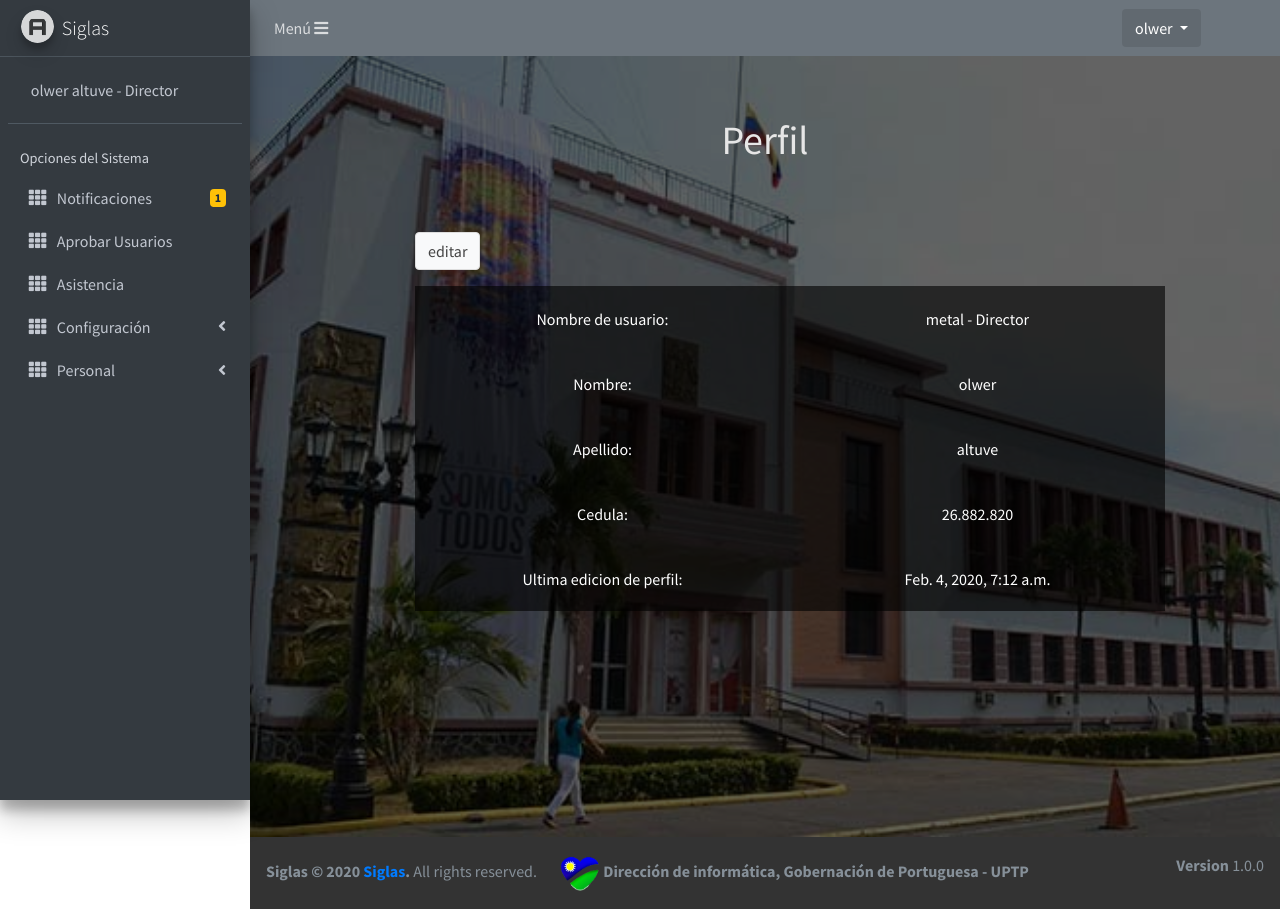
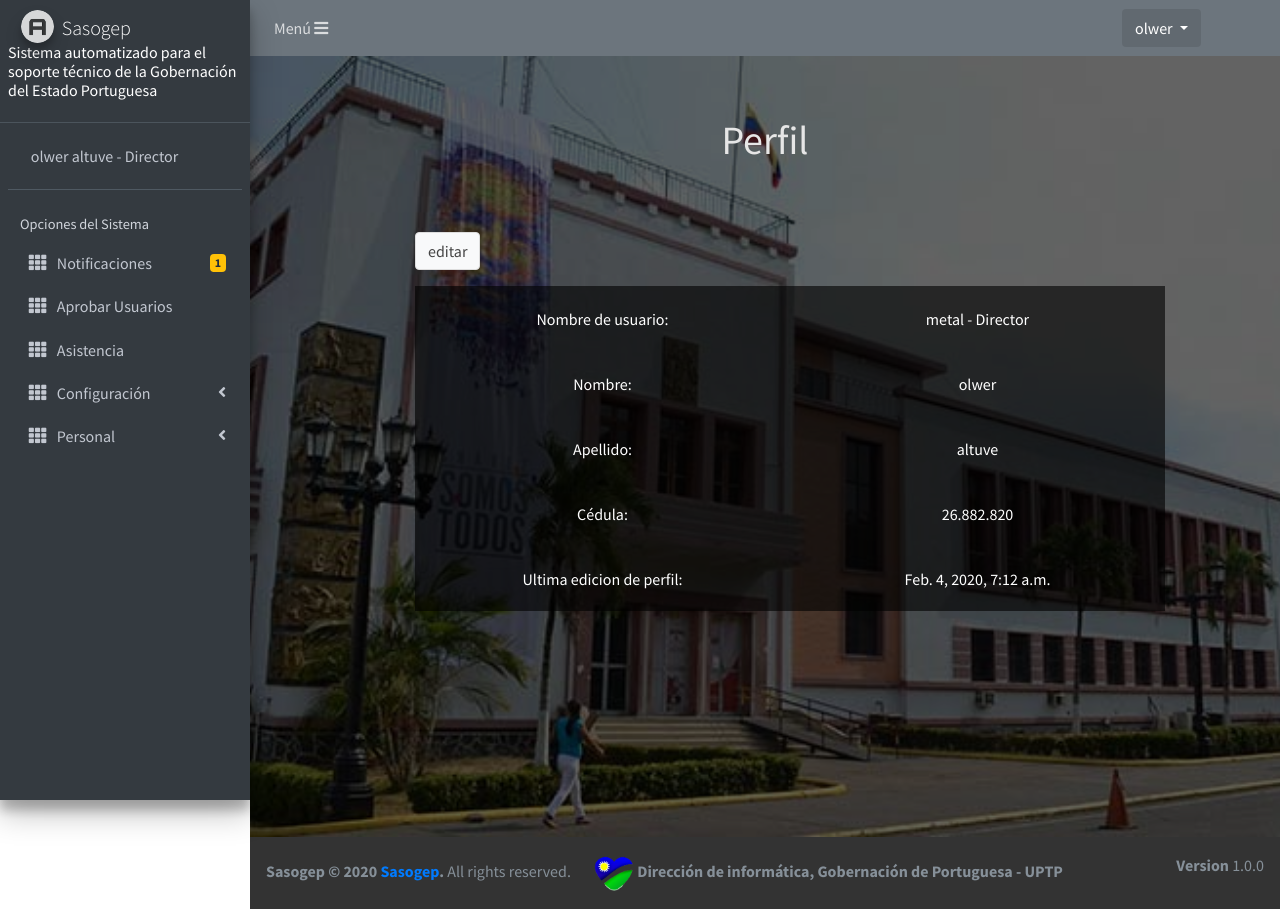
Before and after one commit to joseconejoo/Verthandi, a Django app: page /perfil/1/ in a window 1280 px wide. Run offline with Django 3.2, Linux system fonts and the light colour scheme; a user stored in the database is signed in; data comes from the database, SQL or seed files in the repository; both versions use the stored data as it was after the commit; some libraries are stand-ins or nearby versions.

Commit message:
Cambiadas siglas

```diff
--- a/soporte/static/css2/css/style19.css
+++ b/soporte/static/css2/css/style19.css
@@ -705,7 +705,8 @@ table {
 
 .fullscreen-centered #content {
   background: transparent;
-  position: fixed;
+  position: absolute;
+  /* poner barras de navegacion */
   top: 50%;
   left: 50%;
   /* bring your own prefixes */
--- a/soporte/static/css2/css/style22.css
+++ b/soporte/static/css2/css/style22.css
@@ -201,3 +201,9 @@
   width: 100%;
   padding-right: 100%;
 }
+
+.no_pad {
+  padding-right: 0;
+  padding-left: 0;
+  position: initial;
+}
--- a/templates/datos_u.html
+++ b/templates/datos_u.html
@@ -86,7 +86,7 @@
           <td>Apellido: </td> <td>{{ datos.apellido|linebreaksbr }}</td>
         </tr>
         <tr class='no_color_background'>
-          <td>Cedula: </td> <td> {{ datos.cedula|intcomma }}</td>
+          <td>Cédula: </td> <td> {{ datos.cedula|intcomma }}</td>
         </tr>
         {% comment %}
         <tr class='no_color'>
--- a/templates/index.html
+++ b/templates/index.html
@@ -7,7 +7,7 @@
 <head>
   <meta charset="utf-8">
   <meta http-equiv="X-UA-Compatible" content="IE=edge">
-  <title>Siglas </title>
+  <title>Sasogep </title>
   <!-- Tell the browser to be responsive to screen width -->
   <meta name="viewport" content="width=device-width, initial-scale=1">
   <!-- Font Awesome -->
@@ -261,9 +261,10 @@
 <aside class="main-sidebar sidebar-dark-primary elevation-4">
   <!-- Brand Logo -->
   <a href="#" class="brand-link">
-    <img src="{% static 'dist/img/AdminLTELogo.png' %}" alt="Siglas Logo" class="brand-image img-circle elevation-3"
+    <img src="{% static 'dist/img/AdminLTELogo.png' %}" alt="Sasogep Logo" class="brand-image img-circle elevation-3"
     style="opacity: .8">
-    <span class="brand-text font-weight-light">Siglas</span>
+    <span class="brand-text font-weight-light">Sasogep</span>
+    <h6 class="ordernartext no_mos_in_colap">Sistema automatizado para el soporte técnico de la Gobernación del Estado Portuguesa</h6>
   </a>
 
   <!-- Sidebar -->
@@ -1642,7 +1643,7 @@
 </div>
 <!-- /.content-wrapper -->
 <footer class="main-footer main-footer2">
-  <strong>Siglas &copy; 2020 <a href="https://www.facebook.com/groups/2144533458915020/">Siglas</a>.</strong>
+  <strong>Sasogep &copy; 2020 <a href="https://www.facebook.com/groups/2144533458915020/">Sasogep</a>.</strong>
   All rights reserved.
 
   <!--
```
Also changed, not shown: templates/login.html (+9 -3 lines), templates/registros1.html (+6 -1 lines), templates/registros1_personal.html (+7 -2 lines), db.sqlite3.
